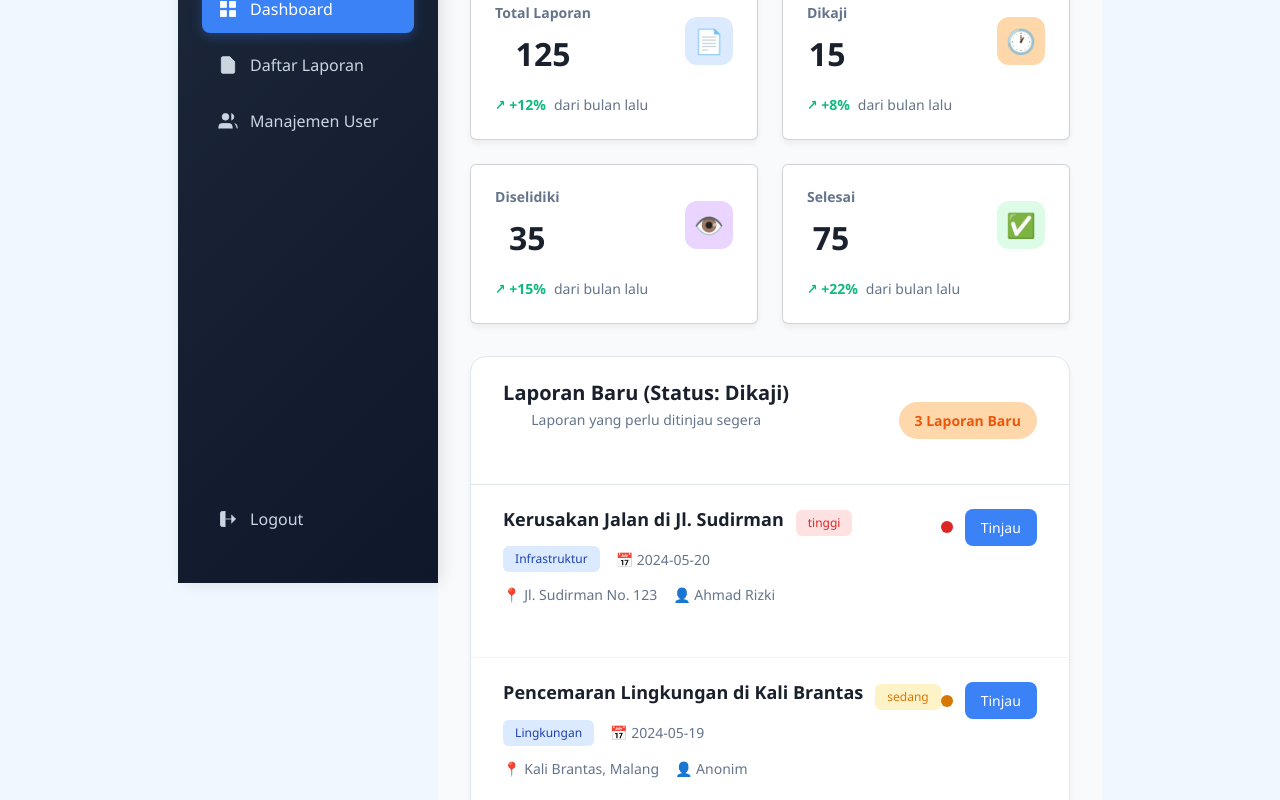
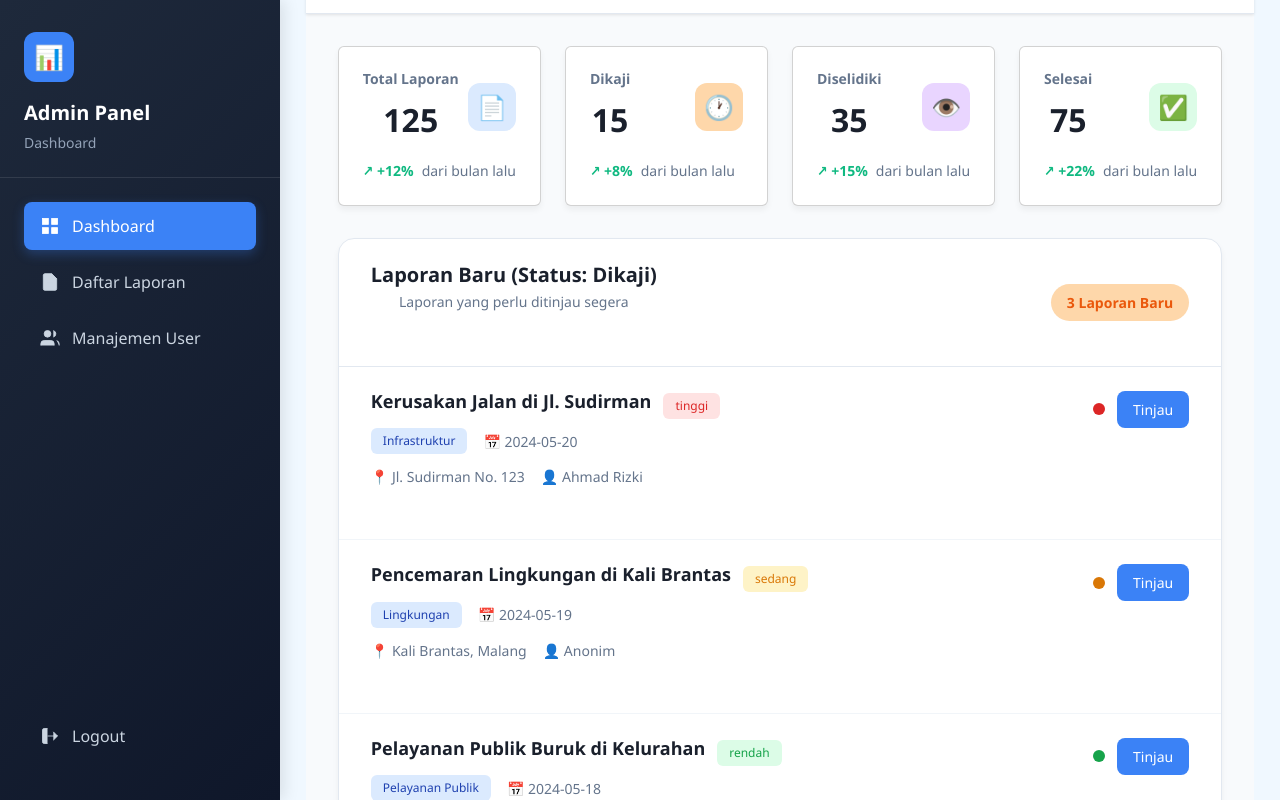
Before and after one commit to aliyyarahma20/wbs_pemweblan, a React (Create React App) app in the folder frontend/: page /admin-dashboard in a window 1280 px wide. Shown: the top 800 px of the page. Built offline with nearby package versions, Linux system fonts and the light colour scheme.

Commit message:
routes perubahan

```diff
--- a/frontend/package.json
+++ b/frontend/package.json
@@ -11,6 +11,7 @@
     "boostrap": "^2.0.0",
     "bootstrap": "^5.3.6",
     "frontend": "file:",
+    "lucide-react": "^0.511.0",
     "react": "^19.1.0",
     "react-dom": "^19.1.0",
     "react-router-dom": "^7.6.0",
--- a/frontend/src/assets/css/AdminDashboard.css
+++ b/frontend/src/assets/css/AdminDashboard.css
@@ -9,24 +9,30 @@ body {
     font-family: 'Segoe UI', Tahoma, Geneva, Verdana, sans-serif;
     background-color: #f8fafc;
     margin: 0;
+    overflow-x: hidden;
 }
 
 /* Container utama */
 .dashboard-container {
     display: flex;
     min-height: 100vh;
+    width: 100%;
 }
 
 /* Sidebar styling */
 .sidebar {
     width: 260px;
+    min-width: 260px;
     background: linear-gradient(135deg, #1e293b 0%, #0f172a 100%);
     color: white;
     padding: 0;
     height: 100vh;
     position: fixed;
+    left: 0;
+    top: 0;
     box-shadow: 4px 0 15px rgba(0, 0, 0, 0.1);
     overflow-y: auto;
+    z-index: 1000;
 }
 
 .sidebar-header {
@@ -111,6 +117,8 @@ body {
     flex: 1;
     margin-left: 260px;
     background-color: #f8fafc;
+    min-height: 100vh;
+    width: calc(100% - 260px);
 }
 
 /* Header section */
@@ -119,12 +127,15 @@ body {
     padding: 2rem;
     border-bottom: 1px solid #e2e8f0;
     box-shadow: 0 1px 3px rgba(0, 0, 0, 0.1);
+    position: relative;
+    z-index: 100;
 }
 
 .header-content {
     display: flex;
     justify-content: space-between;
     align-items: center;
+    max-width: 100%;
 }
 
 .header-title {
@@ -157,12 +168,13 @@ body {
 /* Main content */
 .main-content {
     padding: 2rem;
+    padding-bottom: 4rem;
 }
 
 /* Summary/Stats section */
 .summary {
     display: grid;
-    grid-template-columns: repeat(auto-fit, minmax(250px, 1fr));
+    grid-template-columns: repeat(4, 1fr);
     gap: 1.5rem;
     margin-bottom: 2rem;
 }
@@ -275,26 +287,8 @@ body {
 }
 
 .inbox-content {
-    max-height: 500px;
-    overflow-y: auto;
-}
-
-/* Custom scrollbar */
-.inbox-content::-webkit-scrollbar {
-    width: 6px;
-}
-
-.inbox-content::-webkit-scrollbar-track {
-    background: #f1f5f9;
-}
-
-.inbox-content::-webkit-scrollbar-thumb {
-    background: #cbd5e1;
-    border-radius: 3px;
-}
-
-.inbox-content::-webkit-scrollbar-thumb:hover {
-    background: #94a3b8;
+    max-height: none;
+    min-height: 400px;
 }
 
 /* Laporan items */
@@ -425,26 +419,69 @@ body {
     color: #94a3b8;
 }
 
-/* Responsive design */
-@media (max-width: 1024px) {
+/* RESPONSIVE DESIGN */
+@media (min-width: 1200px) {
+    .sidebar {
+        width: 280px;
+        min-width: 280px;
+    }
+
+    .content {
+        margin-left: 280px;
+        width: calc(100% - 280px);
+    }
+}
+
+@media (min-width: 992px) and (max-width: 1199px) {
+    .sidebar {
+        width: 260px;
+        min-width: 260px;
+    }
+
+    .content {
+        margin-left: 260px;
+        width: calc(100% - 260px);
+    }
+
+    .summary {
+        grid-template-columns: repeat(4, 1fr);
+    }
+}
+
+@media (min-width: 768px) and (max-width: 991px) {
     .sidebar {
         width: 240px;
+        min-width: 240px;
     }
 
     .content {
         margin-left: 240px;
+        width: calc(100% - 240px);
+    }
+
+    .summary {
+        grid-template-columns: repeat(2, 1fr);
+        gap: 1rem;
+    }
+
+    .header-content {
+        flex-direction: column;
+        align-items: flex-start;
+        gap: 1rem;
     }
 }
 
-@media (max-width: 768px) {
+@media (max-width: 767px) {
     .sidebar {
         width: 100%;
         height: auto;
         position: relative;
+        min-width: auto;
     }
 
     .content {
         margin-left: 0;
+        width: 100%;
     }
 
     .dashboard-container {
@@ -452,12 +489,13 @@ body {
     }
 
     .summary {
-        grid-template-columns: repeat(auto-fit, minmax(200px, 1fr));
+        grid-template-columns: repeat(2, 1fr);
         gap: 1rem;
     }
 
     .content-header {
         padding: 1.5rem;
+        position: relative;
     }
 
     .header-content {
```
Also changed, not shown: 1 other file (tests, documents, lock files or other folders).
